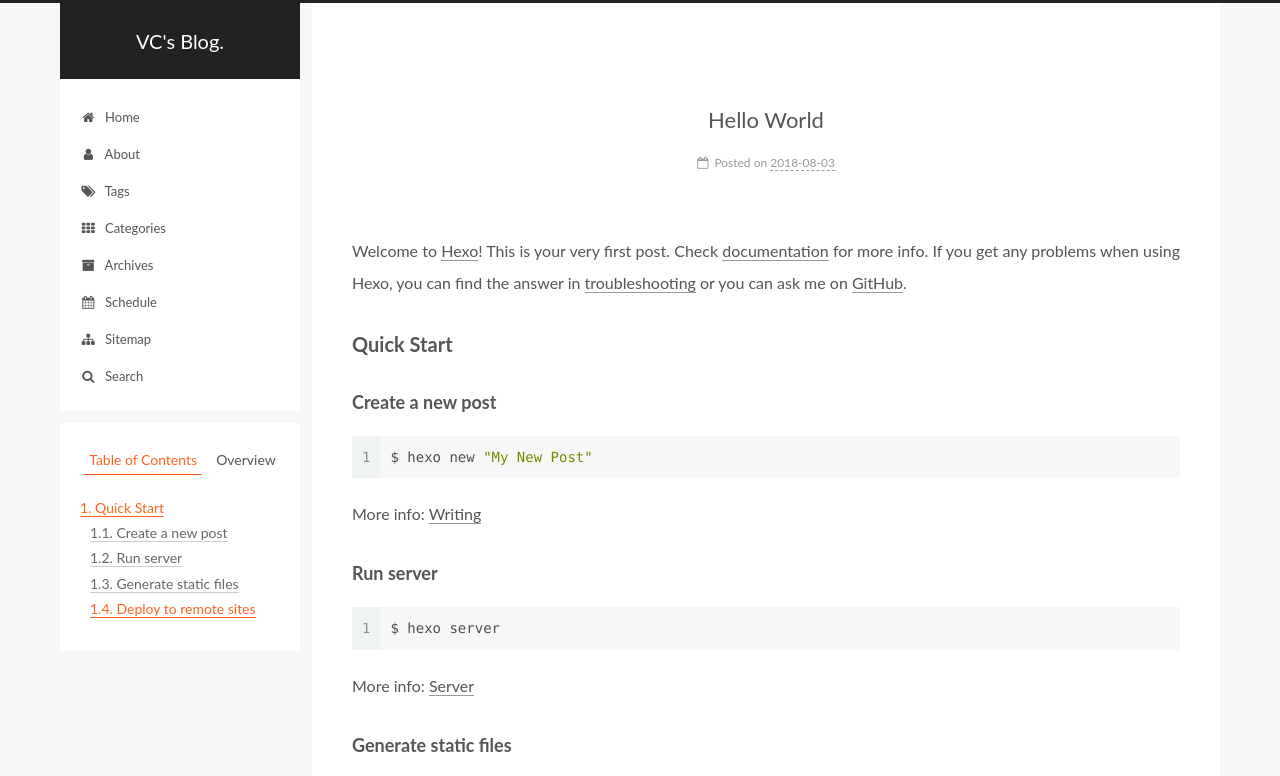
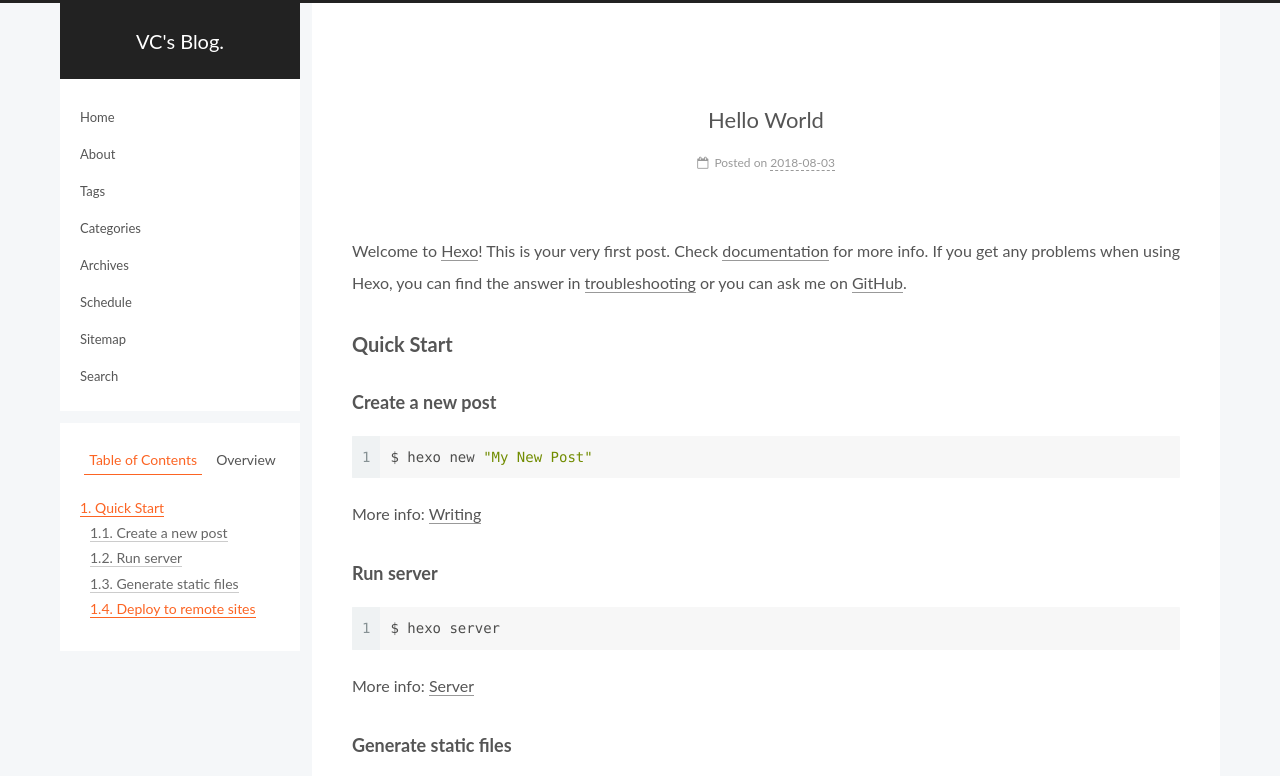
Before and after one commit to viechang/viechang.github.io, a plain HTML site: page 2018/08/03/hello-world/index.html in a window 1280 px wide. Shown: the top 776 px of the page. Drawn offline with Linux system fonts and the light colour scheme; a script that the page names is missing.

Commit message:
Site updated: 2018-08-03 17:33:08

```diff
--- a/2018/08/03/hello-world/index.html
+++ b/2018/08/03/hello-world/index.html
@@ -220,56 +220,49 @@
 
 
           <li class="menu-item menu-item-home">
-    <a href="/" rel="section">
-      <i class="menu-item-icon fa fa-fw fa-home"></i> <br />Home</a>
+    <a href="/" rel="section">Home</a>
   </li>
 
 
 
 
           <li class="menu-item menu-item-about">
-    <a href="/about/" rel="section">
-      <i class="menu-item-icon fa fa-fw fa-user"></i> <br />About</a>
+    <a href="/about/" rel="section">About</a>
   </li>
 
 
 
 
           <li class="menu-item menu-item-tags">
-    <a href="/tags/" rel="section">
-      <i class="menu-item-icon fa fa-fw fa-tags"></i> <br />Tags</a>
+    <a href="/tags/" rel="section">Tags</a>
   </li>
 
 
 
 
           <li class="menu-item menu-item-categories">
-    <a href="/categories/" rel="section">
-      <i class="menu-item-icon fa fa-fw fa-th"></i> <br />Categories</a>
+    <a href="/categories/" rel="section">Categories</a>
   </li>
 
 
 
 
           <li class="menu-item menu-item-archives">
-    <a href="/archives/" rel="section">
-      <i class="menu-item-icon fa fa-fw fa-archive"></i> <br />Archives</a>
+    <a href="/archives/" rel="section">Archives</a>
   </li>
 
 
 
 
           <li class="menu-item menu-item-schedule">
-    <a href="/schedule/" rel="section">
-      <i class="menu-item-icon fa fa-fw fa-calendar"></i> <br />Schedule</a>
+    <a href="/schedule/" rel="section">Schedule</a>
   </li>
 
 
 
 
           <li class="menu-item menu-item-sitemap">
-    <a href="/sitemap.xml" rel="section">
-      <i class="menu-item-icon fa fa-fw fa-sitemap"></i> <br />Sitemap</a>
+    <a href="/sitemap.xml" rel="section">Sitemap</a>
   </li>
 
 
@@ -278,8 +271,7 @@
 
             <a href="javascript:;" class="popup-trigger">
 
-
-              <i class="menu-item-icon fa fa-search fa-fw"></i> <br />Search</a>
+            Search</a>
         </li>
 
     </ul>
--- a/css/main.css
+++ b/css/main.css
@@ -1930,7 +1930,7 @@ img:hover {
   width: 4px;
   height: 4px;
   border-radius: 50%;
-  background: #cfe9ff;
+  background: #7effff;
 }
 .links-of-blogroll {
   font-size: 13px;
```
Also changed, not shown: archives/2018/08/index.html (+8 -16 lines), archives/2018/index.html (+8 -16 lines), archives/index.html (+8 -16 lines), index.html (+8 -16 lines).
